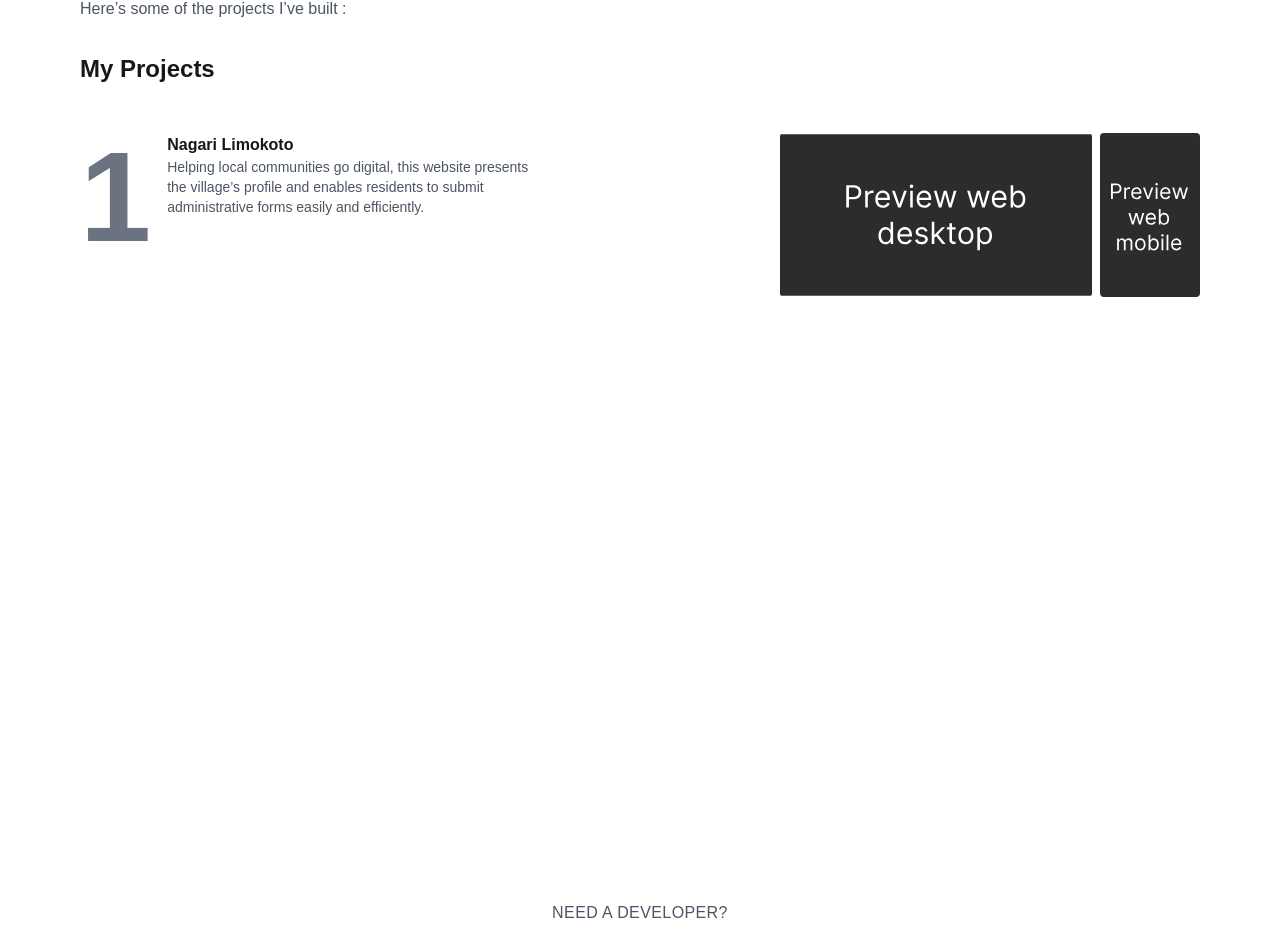
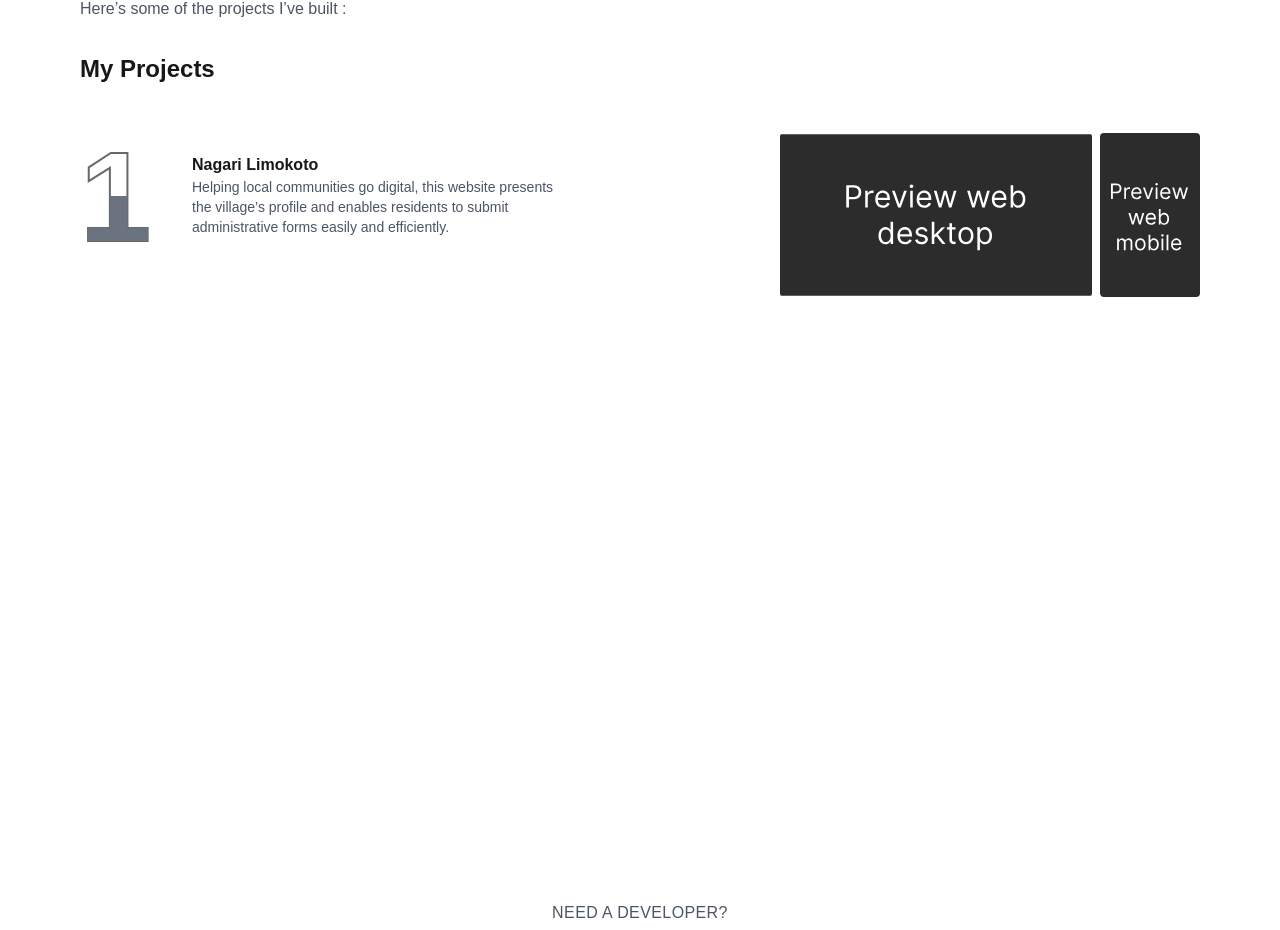
Before and after one commit to NurulAldi/portfolio, a Next.js app: page / in a window 1280 px wide. Shown: the part 1019-1949 px from the top of the page. Built offline with nearby package versions, Linux system fonts and the light colour scheme.

Commit message:
add color fill to numbers on project section

```diff
--- a/src/app/page.tsx
+++ b/src/app/page.tsx
@@ -4,6 +4,7 @@ import {
   FaLinkedinIn,
   FaInstagram,
 } from "react-icons/fa";
+import ScrollFillNumber from "@/components/scrollNumber";
 
 export default function Home() {
   return (
@@ -53,7 +54,7 @@ export default function Home() {
       </section>
 
       {/* Project Section */}
-      <section className="mt-36 min-h-screen">
+      <section id="project-section" className="mt-36 min-h-screen">
         <p className="text-gray-600 mb-8">
           I specialize in building sites using Next.js and Tailwind CSS,<br />
           Here’s some of the projects I’ve built :
@@ -61,10 +62,10 @@ export default function Home() {
 
         <h2 className="text-2xl font-bold mb-12">My Projects</h2>
 
-        <div className="flex flex-col lg:flex-row items-start gap 10 sticky top-1/2 max-h-min">
+        <div className="flex flex-col lg:flex-row items-start gap 10 sticky top-1/2  max-h-screen">
           <div className="flex items-start gap-4 flex-1 h-full">
-            <div className="text-9xl font-bold text-gray-500">1</div>
-            <div className="flex flex-col items-start justify-center h-full">
+            <ScrollFillNumber sectionSelector="#project-section" />
+            <div className="flex flex-col justify-center items-start h-full pt-5">
               <h3 className="font-semibold">Nagari Limokoto</h3>
               <p className="text-sm text-gray-600 max-w-sm">
                 Helping local communities go digital, this website presents the
--- /dev/null
+++ b/src/components/scrollNumber.tsx
@@ -0,0 +1,43 @@
+"use client";
+import { useRef, useEffect, useState } from "react";
+
+export default function ScrollFillNumber({ sectionSelector = "#project-section" }) {
+  const [fillPercent, setFillPercent] = useState(0);
+
+  useEffect(() => {
+    const handleScroll = () => {
+        const section = document.querySelector(sectionSelector);
+        if (!section) return;
+
+        const rect = section.getBoundingClientRect();
+        const windowHeight = window.innerHeight;
+        const sectionHeight = rect.height;
+
+        let progress = 0;
+        if (rect.top < windowHeight && rect.bottom > 0){
+            progress = Math.max(0, Math.min(1, (windowHeight - rect.top) / (windowHeight + sectionHeight)));
+        }
+        setFillPercent(progress);
+    };
+
+    window.addEventListener("scroll", handleScroll);
+    handleScroll();
+    return () => window.removeEventListener("scroll", handleScroll);
+  }, [sectionSelector]);
+
+  return (
+    <div className="relative w-24 h-32">
+        <div className="absolute inset-0 text-9xl font-bold text-transparent" style={{
+            WebkitTextStroke: "2px #686868ff"
+        }}>
+            1
+        </div>
+        <div
+            className="absolute inset-0 overflow-hidden"
+            style={{ clipPath: `inset(${(1 - fillPercent) * 100}% 0 0 0)` }}
+        >
+            <div className="text-9xl font-bold text-gray-500">1</div>
+        </div>
+    </div>
+  );
+}
```
